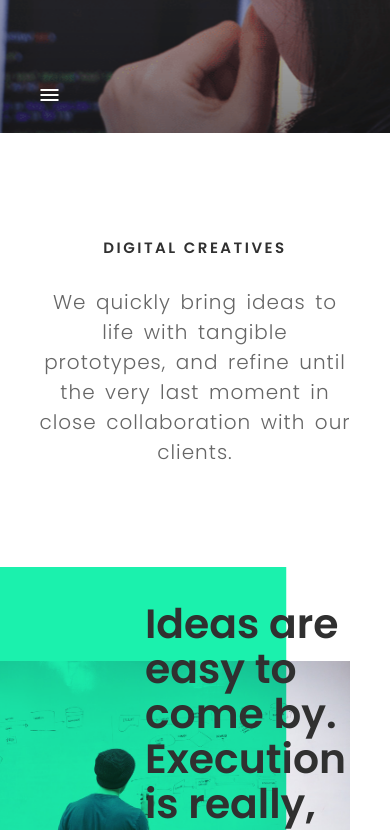
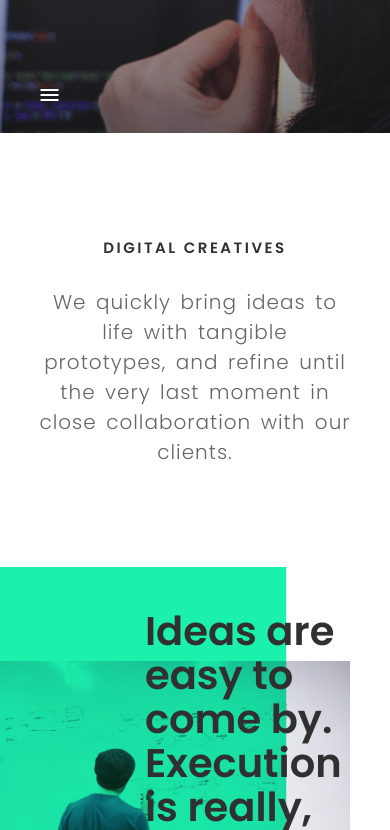
Before and after one commit to banyurachman/Unity-Web, a website: page index.html in a window 390 px wide. Shown: the part 367-1197 px from the top of the page. Drawn offline with nearby package versions, Linux system fonts and the light colour scheme.

Commit message:
1024px responsive

```diff
--- a/css/style.scss
+++ b/css/style.scss
@@ -33,7 +33,7 @@ $breakpoints: (
   // If the key exists in the map
   @if map-has-key($breakpoints, $breakpoint) {
     // Prints a media query based on the value
-    @media (min-width: map-get($breakpoints, $breakpoint)) {
+    @media (max-width: map-get($breakpoints, $breakpoint)) {
       @content;
     }
   }
@@ -53,16 +53,16 @@ body{
   background: black;
 
   &.mobile{
-    visibility: visible;
+    visibility: hidden;
     @include respond-to('phone') {
-      visibility: hidden;
+      visibility: visible;
     }
   }
 
   &.desktop{
-    visibility: hidden;
+    visibility: visible;
     @include respond-to('phone') {
-      visibility: visible;
+      visibility: hidden;
     }
   }
 }
@@ -159,6 +159,11 @@ body{
       height: $headerHeight;
       padding-left: 200px;
       padding-right: 200px;
+
+      @include respond-to('landscapeTablet'){
+        padding-left: 100px;
+        padding-right: 100px;
+      }
     }
   }
 
@@ -280,6 +285,10 @@ main{
           width: 50%;
           font-weight: 600;
           color: map-get($fontColor, secondary);
+
+          @include respond-to('landscapeTablet'){
+            font-size: 40px;
+          }
         }
       }
 
@@ -315,6 +324,11 @@ main{
 }
 
 #meetTheTeamSection{
+
+  @include respond-to('landscapeTablet'){
+    padding: 0;
+  }
+
   .content{
     position: relative;
 
@@ -328,6 +342,10 @@ main{
       position: absolute;
       right: 0;
       z-index: -1;
+
+      @include respond-to('landscapeTablet'){
+        right: -50px;
+      }
     }
 
     #shape-6{
@@ -335,6 +353,12 @@ main{
       left: -50px;
       top: 200px;
       z-index: -1;
+
+      @include respond-to('landscapeTablet'){
+        top: 250px;
+        left: -30px;
+        width: 100px;
+      }
     }
 
     .row{
@@ -379,6 +403,14 @@ main{
         .col{
           padding: 20px;
 
+          @include respond-to('landscapeTablet'){
+            padding: 5px;
+
+            &:last-child{
+              padding-left: 20px;
+            }
+          }
+
           img{
             width: 100%;
           }
@@ -406,6 +438,10 @@ main{
       bottom: 50px;
       left: 0px;
       z-index: -1;
+
+      @include respond-to('landscapeTablet'){
+        left: -70px;
+      }
     }
   }
 
@@ -561,6 +597,12 @@ main{
   border-top: solid 1px rgba(0,0,0,0.1);
   padding-top: 75px;
 
+  .container{
+    @include respond-to('landscapeTablet'){
+      width: 85%;
+    }
+  }
+
   h3{
     font-size: 20px;
     font-weight: 700;
```
Also changed, not shown: css/style.css.
